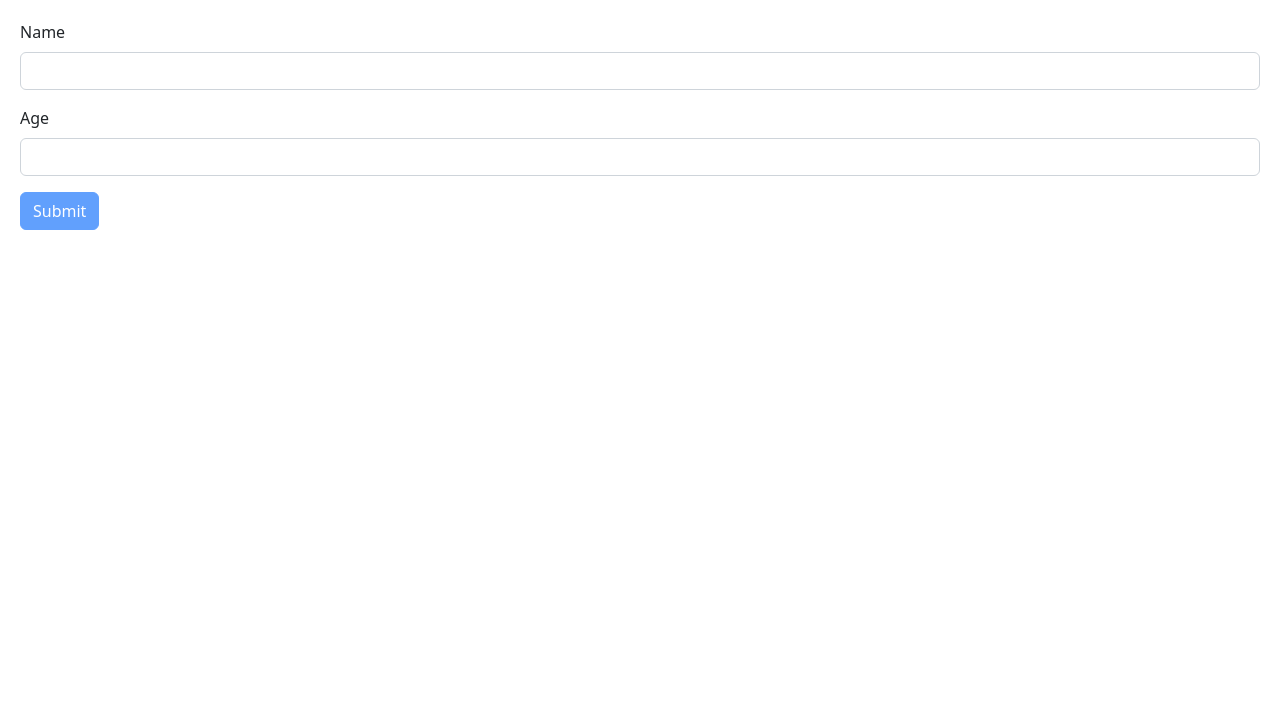
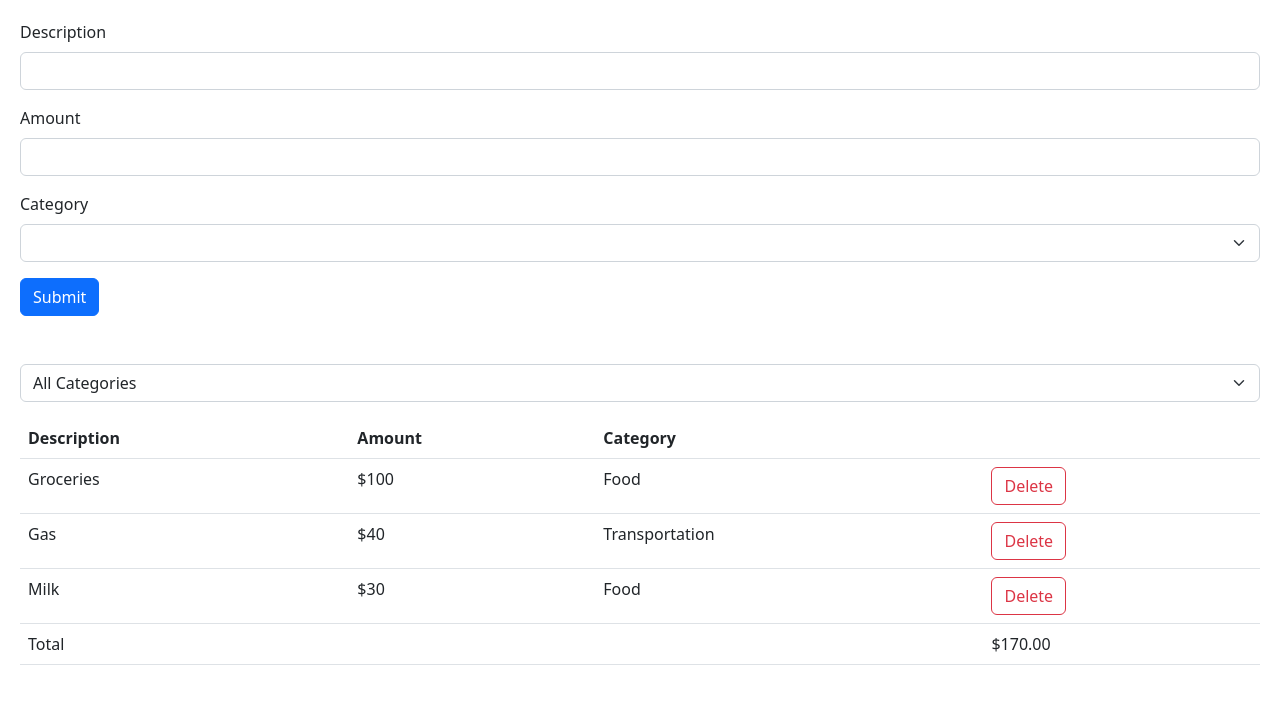
Before and after one commit to PremRaahul-K/React-Learning, a React (Vite) app in the folder Projects/react-app/: page / in a window 1280 px wide. Shown: the top 704 px of the page. Built offline with nearby package versions, Linux system fonts and the light colour scheme.

Commit message:
Project- Expense Tracker

```diff
--- a/Projects/react-app/src/App.tsx
+++ b/Projects/react-app/src/App.tsx
@@ -1,9 +1,9 @@
-import Form from "./components/Form";
+import ExpenseTracker from "./components/ExpenseTracker/ExpenseTracker";
 
 function App() {
   return (
     <div>
-      <Form />
+      <ExpenseTracker />
     </div>
   );
 }
--- /dev/null
+++ b/Projects/react-app/src/components/ExpenseTracker/Categories.ts
@@ -0,0 +1,3 @@
+const categories = ["Food", "Transportation", "Utilities", "Rent"] as const;
+
+export default categories;
--- /dev/null
+++ b/Projects/react-app/src/components/ExpenseTracker/ExpenseFilter.tsx
@@ -0,0 +1,22 @@
+import categories from "./Categories";
+interface Props {
+  selectedCategory: (category: string) => void;
+}
+
+const ExpenseFilter = ({ selectedCategory }: Props) => {
+  return (
+    <select
+      className="form-select"
+      onChange={(event) => selectedCategory(event.target.value)}
+    >
+      <option value="">All Categories</option>
+      {categories.map((category) => (
+        <option key={category} value={category}>
+          {category}
+        </option>
+      ))}
+    </select>
+  );
+};
+
+export default ExpenseFilter;
--- /dev/null
+++ b/Projects/react-app/src/components/ExpenseTracker/ExpenseTracker.tsx
@@ -0,0 +1,58 @@
+import ExpenseFilter from "./ExpenseFilter";
+import ExpenseTrackerForm from "./ExpenseTrackerForm";
+import ExpenseTrackerTable from "./ExpenseTrackerTable";
+import { useState } from "react";
+
+const ExpenseTracker = () => {
+  const [expenses, setExpenses] = useState([
+    {
+      id: 1,
+      description: "Groceries",
+      amount: 100,
+      category: "Food",
+    },
+    {
+      id: 2,
+      description: "Gas",
+      amount: 40,
+      category: "Transportation",
+    },
+    {
+      id: 3,
+      description: "Milk",
+      amount: 30,
+      category: "Food",
+    },
+  ]);
+
+  const [selectedCategory, setSelectedCategory] = useState<string>("");
+
+  const visibleExpenses = selectedCategory
+    ? expenses.filter((expense) => expense.category === selectedCategory)
+    : expenses;
+
+  return (
+    <>
+      <div className="mb-5">
+        <ExpenseTrackerForm
+          onSubmit={(expense) => {
+            setExpenses([...expenses, { ...expense, id: expenses.length + 1 }]);
+          }}
+        />
+      </div>
+      <div className="mb-3">
+        <ExpenseFilter
+          selectedCategory={(category) => setSelectedCategory(category)}
+        />
+      </div>
+      <ExpenseTrackerTable
+        expenses={visibleExpenses}
+        onDelete={(id) =>
+          setExpenses(expenses.filter((expense) => expense.id !== id))
+        }
+      />
+    </>
+  );
+};
+
+export default ExpenseTracker;
--- /dev/null
+++ b/Projects/react-app/src/components/ExpenseTracker/ExpenseTrackerForm.tsx
@@ -0,0 +1,92 @@
+import { useForm, FieldValues } from "react-hook-form";
+import { z } from "zod";
+import { zodResolver } from "@hookform/resolvers/zod";
+import categories from "./Categories";
+
+const schema = z.object({
+  description: z
+    .string()
+    .min(3, "Description should be at least 3 characters.")
+    .max(50, "Description should be at most 50 characters."),
+  amount: z
+    .number({ invalid_type_error: "Amount is required." })
+    .min(0, "Amount must be at least 0")
+    .max(100_000, "Amount must be at most 100000"),
+  category: z.enum(categories, {
+    errorMap: () => ({ message: "Category is required." }),
+  }),
+});
+
+type FormData = z.infer<typeof schema>;
+
+interface Props {
+  onSubmit: (data: FormData) => void;
+}
+
+const ExpenseTrackerForm = ({ onSubmit }: Props) => {
+  const {
+    register,
+    handleSubmit,
+    reset,
+    formState: { errors },
+  } = useForm<FormData>({ resolver: zodResolver(schema) });
+
+  return (
+    <form
+      onSubmit={handleSubmit((data) => {
+        onSubmit(data);
+        reset();
+      })}
+    >
+      <div className="mb-3">
+        <label htmlFor="description" className="form-label">
+          Description
+        </label>
+        <input
+          {...register("description")}
+          id="description"
+          type="text"
+          className="form-control"
+        />
+        {errors.description && (
+          <p className="text-danger">{errors.description.message}</p>
+        )}
+      </div>
+      <div className="mb-3">
+        <label htmlFor="amount" className="form-label">
+          Amount
+        </label>
+        <input
+          {...register("amount", { valueAsNumber: true })}
+          id="amount"
+          type="number"
+          className="form-control"
+        />
+        {errors.amount && (
+          <p className="text-danger">{errors.amount.message}</p>
+        )}
+      </div>
+      <div className="mb-3">
+        <label htmlFor="category" className="form-label">
+          Category
+        </label>
+        <select id="category" {...register("category")} className="form-select">
+          <option value=""></option>
+          {categories.map((category) => (
+            <option key={category} value={category}>
+              {category}
+            </option>
+          ))}
+        </select>
+        {errors.category && (
+          <p className="text-danger">{errors.category.message}</p>
+        )}
+      </div>
+      <button type="submit" className="btn btn-primary">
+        Submit
+      </button>
+    </form>
+  );
+};
+
+export default ExpenseTrackerForm;
--- /dev/null
+++ b/Projects/react-app/src/components/ExpenseTracker/ExpenseTrackerTable.tsx
@@ -0,0 +1,61 @@
+import { useState } from "react";
+
+interface Expense {
+  id: number;
+  description: string;
+  amount: number;
+  category: string;
+}
+
+interface Props {
+  expenses: Expense[];
+  onDelete: (id: number) => void;
+}
+const ExpenseTrackerTable = ({ expenses, onDelete }: Props) => {
+  if (expenses.length === 0) {
+    return <p>No expenses</p>;
+  }
+  return (
+    <table className="table table-hover">
+      <thead>
+        <tr>
+          <th>Description</th>
+          <th>Amount</th>
+          <th>Category</th>
+          <th></th>
+        </tr>
+      </thead>
+      <tbody>
+        {expenses.map((expense) => (
+          <tr key={expense.id}>
+            <td>{expense.description}</td>
+            <td>${expense.amount}</td>
+            <td>{expense.category}</td>
+            <td>
+              <button
+                type="button"
+                className="btn btn-outline-danger"
+                onClick={() => onDelete(expense.id)}
+              >
+                Delete
+              </button>
+            </td>
+          </tr>
+        ))}
+      </tbody>
+      <tfoot>
+        <tr>
+          <td colSpan={3}>Total</td>
+          <td>
+            $
+            {expenses
+              .reduce((acc, expense) => acc + expense.amount, 0)
+              .toFixed(2)}
+          </td>
+        </tr>
+      </tfoot>
+    </table>
+  );
+};
+
+export default ExpenseTrackerTable;
```
